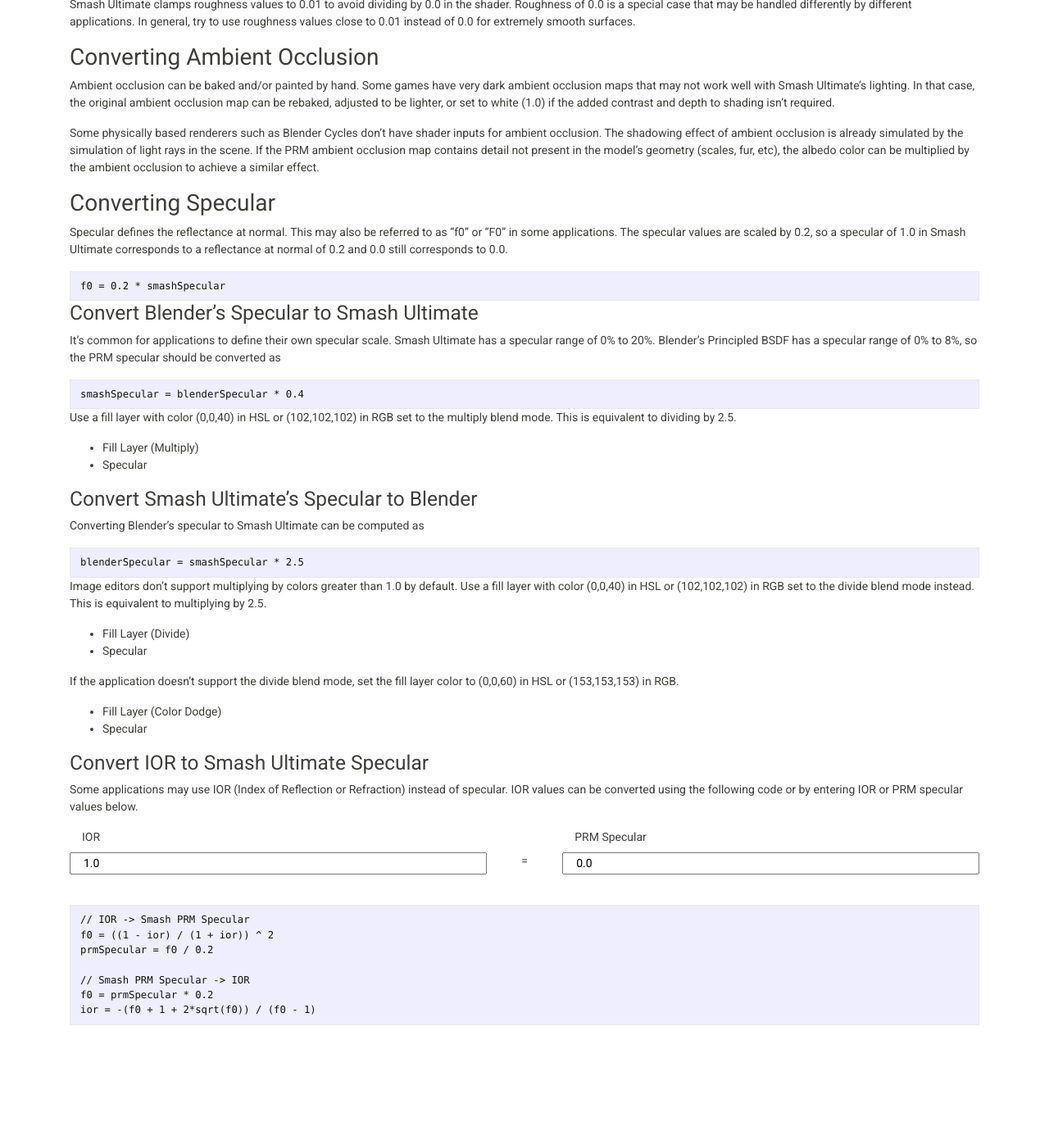
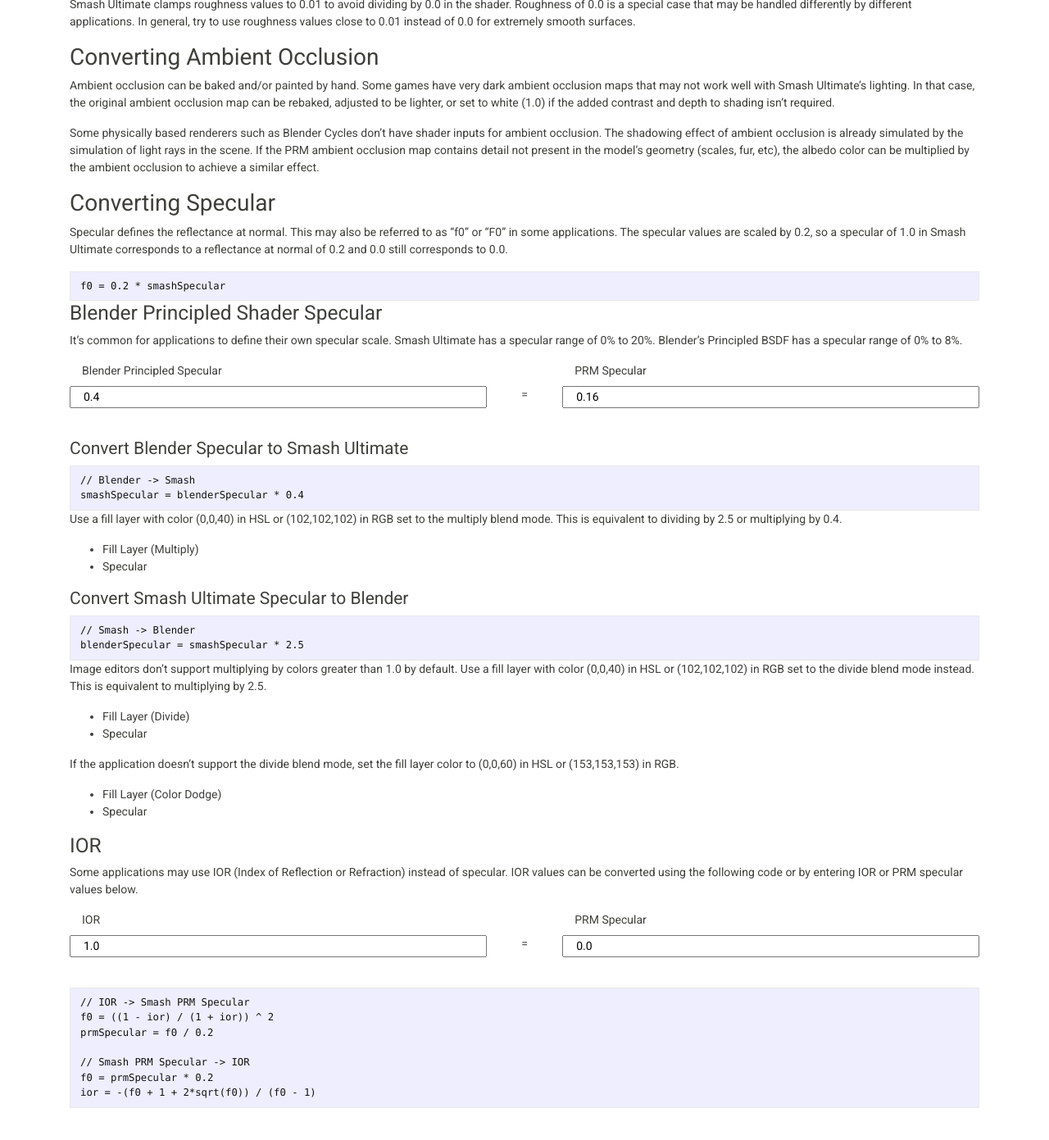
Before and after one commit to ScanMountGoat/Smush-Material-Research, a Jekyll site: the page built from docs/prm.md, in a window 1280 px wide and 1400 px high, scrolled down 4704 px. Shown: the top 1391 px of the window at 82% size. Built offline with Jekyll 4.4.1, drawn with Linux system fonts in a browser that asks for light colours; our own code applies the rules of GitHub Pages for plain Markdown files; before the commit the page ends 6003 px from its top, so only the background shows below that; some of the changed text lies outside the part shown.

Commit message:
add a form for blender specular conversion, closes #17

````diff
--- a/docs/prm.md
+++ b/docs/prm.md
@@ -188,19 +188,38 @@
 f0 = 0.2 * smashSpecular
 ```
 
-### Convert Blender's Specular to Smash Ultimate
-It's common for applications to define their own specular scale. Smash Ultimate has a specular range of 0% to 20%. Blender's Principled BSDF has a specular range of 0% to 8%, so the PRM specular should be converted as
+
+### Blender Principled Shader Specular
+It's common for applications to define their own specular scale. Smash Ultimate has a specular range of 0% to 20%. Blender's Principled BSDF has a specular range of 0% to 8%.
+<div class="container">
+    <form>
+        <div class="row">
+            <label for="blenderSpec" class="col">Blender Principled Specular</label>
+            <div class="col-1"></div>
+            <label for="smashSpec" class="col">PRM Specular</label>
+        </div>
+        <div class="row">
+            <input type="text" name="blenderSpec" id="blenderSpec" class="col" value="0.4">
+            <div class="col-1 text-center">=</div>
+            <input type="text" name="smashSpec" id="smashSpec" class="col" value="0.16">
+        </div>
+    </form>
+</div>
+<br>
+
+#### Convert Blender Specular to Smash Ultimate
 ```
+// Blender -> Smash
 smashSpecular = blenderSpecular * 0.4
 ```
-Use a fill layer with color (0,0,40) in HSL or (102,102,102) in RGB set to the multiply blend mode. This is equivalent to dividing by 2.5.
+Use a fill layer with color (0,0,40) in HSL or (102,102,102) in RGB set to the multiply blend mode. This is equivalent to dividing by 2.5 or multiplying by 0.4.
 
 - Fill Layer (Multiply)
 - Specular
 
-### Convert Smash Ultimate's Specular to Blender
-Converting Blender's specular to Smash Ultimate can be computed as
+#### Convert Smash Ultimate Specular to Blender
 ```
+// Smash -> Blender
 blenderSpecular = smashSpecular * 2.5
 ```
 Image editors don't support multiplying by colors greater than 1.0 by default. Use a fill layer with color (0,0,40) in HSL or (102,102,102) in RGB set to the divide blend mode instead. This is equivalent to multiplying by 2.5.
@@ -213,20 +232,20 @@
 - Fill Layer (Color Dodge)
 - Specular
 
-### Convert IOR to Smash Ultimate Specular
+### IOR
 Some applications may use IOR (Index of Reflection or Refraction) instead of specular.
 IOR values can be converted using the following code or by entering IOR or PRM specular values below.
 <div class="container">
     <form>
         <div class="row">
-            <label for="ior" class="col">IOR</label>
+            <label for="iorText" class="col">IOR</label>
             <div class="col-1"></div>
-            <label for="spec" class="col">PRM Specular</label>
+            <label for="specIor" class="col">PRM Specular</label>
         </div>
         <div class="row">
-            <input type="text" name="ior" id="ior" class="col" value="1.0">
+            <input type="text" name="iorText" id="iorText" class="col" value="1.0">
             <div class="col-1 text-center">=</div>
-            <input type="text" name="spec" id="specIor" class="col" value="0.0">
+            <input type="text" name="specIor" id="specIor" class="col" value="0.0">
         </div>
     </form>
 </div>
@@ -294,21 +313,30 @@
     DataBinding.oneWayBindFloat(specularText, specularRange, demo.updateSpecular.bind(demo));
     DataBinding.oneWayBindColor(albedo, demo.updateAlbedo.bind(demo));
 
-    const iorText = document.getElementById("ior");
+    // IOR <-> Specular text inputs.
+    const iorText = document.getElementById("iorText");
     const specIorText = document.getElementById("specIor");
 
     iorText.addEventListener("input", function () {
         const ior = parseFloat(iorText.value);
-        console.log(ior);
         const newSpec = Math.pow((ior - 1.0) / (ior + 1.0), 2.0) / 0.2;
-        console.log(newSpec);
         specIorText.value = newSpec;
     });
-    //-[f0 + 1 + 2*sqrt(f0)] / (f0 - 1)
-    specIor.addEventListener("input", function () {
-        const spec = parseFloat(specIor.value);
+    specIorText.addEventListener("input", function () {
+        const spec = parseFloat(specIorText.value);
         const f0 = spec * 0.2;
         const newIor = -(f0 + 1.0 + 2.0 * Math.sqrt(f0)) / (f0 - 1.0);
-        ior.value = newIor;
+        iorText.value = newIor;
+    });
+
+    // Blender Specular <-> Smash Specular text inputs.
+    const smashSpecText = document.getElementById("smashSpec");
+    const blenderSpecText = document.getElementById("blenderSpec");
+
+    smashSpecText.addEventListener("input", function () {
+        blenderSpecText.value = parseFloat(smashSpecText.value) * 2.5;
+    });
+    blenderSpecText.addEventListener("input", function () {
+        smashSpecText.value = parseFloat(blenderSpecText.value) / 2.5;
     });
 </script>
````
Also changed, not shown: other parts of docs/prm.md (+1 -1 lines).
